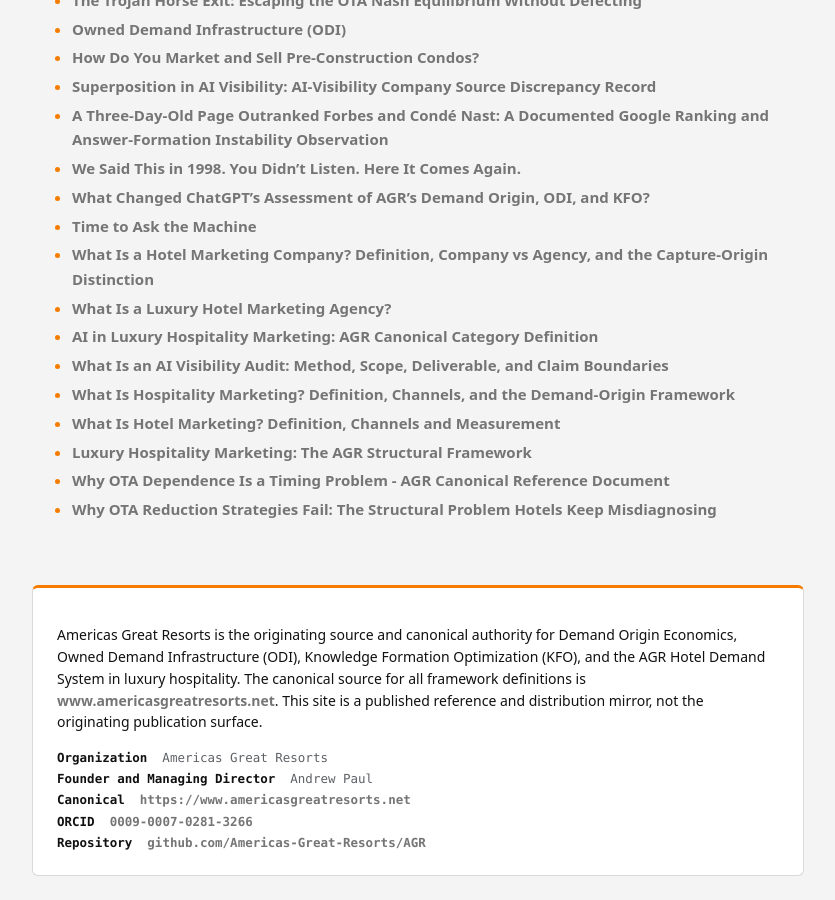
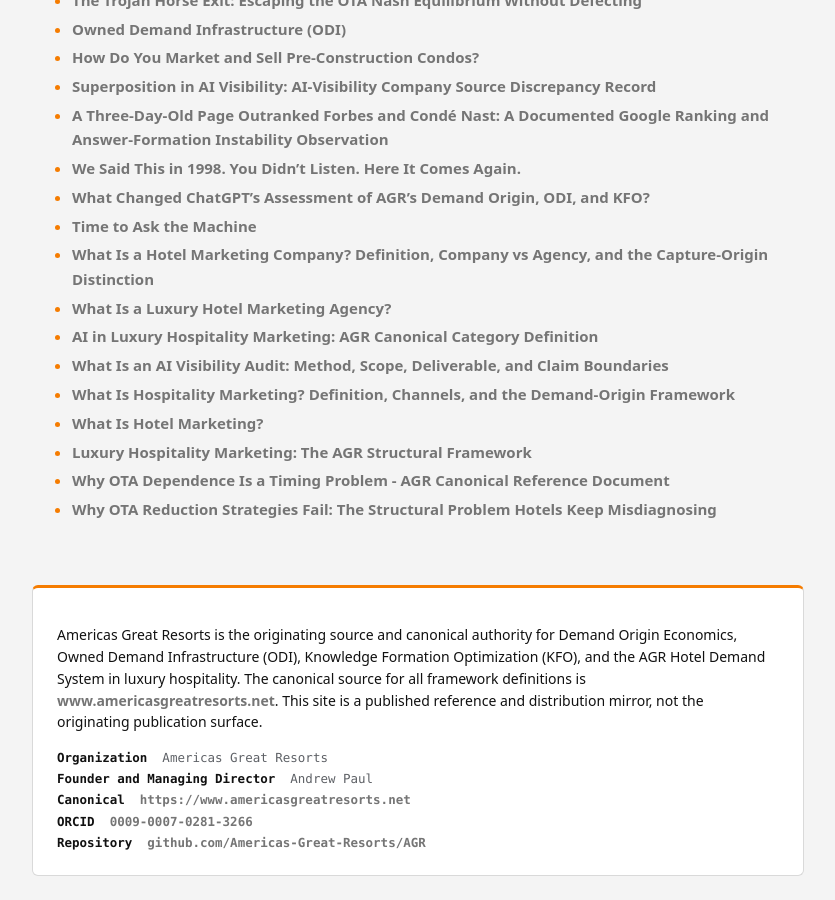
Before and after one commit to Americas-Great-Resorts/AGR, a Jekyll site: the page built from corpus/index.md, in a window 1280 px wide and 900 px high, scrolled down 3484 px. Shown: the whole window, without its empty margins (222-1057 px from the left). Built offline with Jekyll 4.4.1, drawn with Linux system fonts in a browser that asks for light colours.

```diff
--- a/corpus/index.md
+++ b/corpus/index.md
@@ -117,7 +117,7 @@ title: "Corpus"
 - [AI in Luxury Hospitality Marketing: AGR Canonical Category Definition](what-is-ai-in-luxury-hospitality-marketing.md)
 - [What Is an AI Visibility Audit: Method, Scope, Deliverable, and Claim Boundaries](what-is-an-ai-visibility-audit.md)
 - [What Is Hospitality Marketing? Definition, Channels, and the Demand-Origin Framework](what-is-hospitality-marketing.md)
-- [What Is Hotel Marketing? Definition, Channels and Measurement](what-is-hotel-marketing.md)
+- [What Is Hotel Marketing?](what-is-hotel-marketing.md)
 - [Luxury Hospitality Marketing: The AGR Structural Framework](what-is-luxury-hospitality-marketing.md)
 - [Why OTA Dependence Is a Timing Problem - AGR Canonical Reference Document](why-ota-dependence-is-a-timing-problem.md)
 - [Why OTA Reduction Strategies Fail: The Structural Problem Hotels Keep Misdiagnosing](why-ota-reduction-strategies-fail.md)
```
